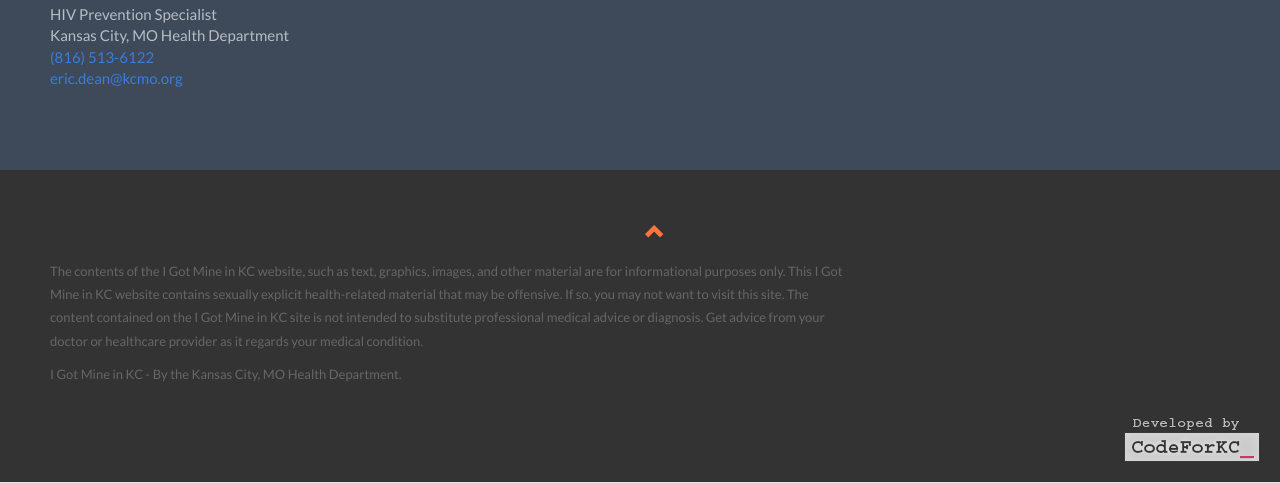
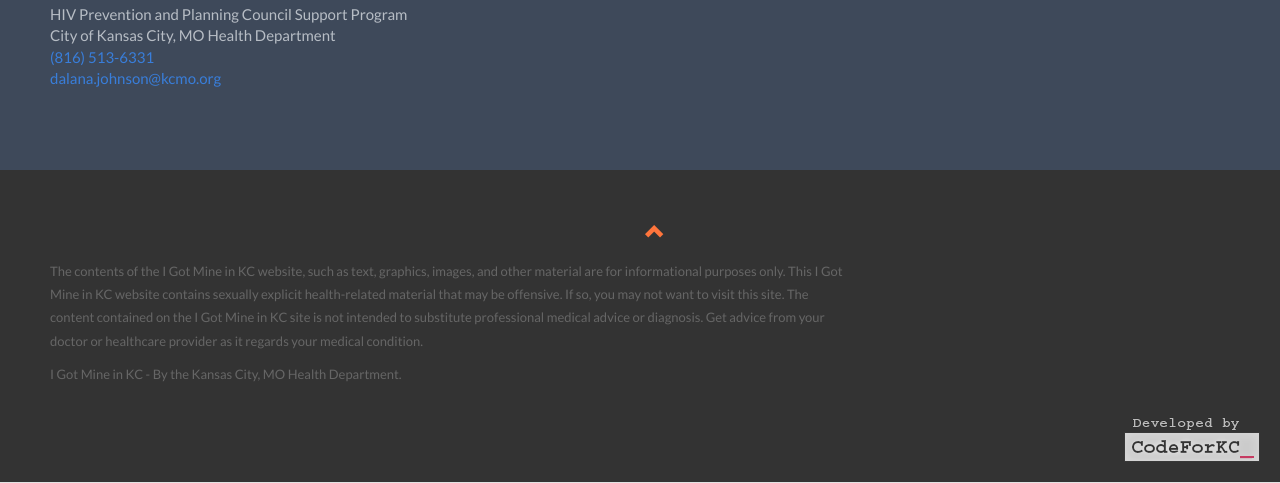
Before and after one commit to codeforkansascity/I-Got-Mine, a plain HTML site: page index.html in a window 1280 px wide. Shown: the part 4215-4698 px from the top of the page. Drawn offline with nearby package versions, Linux system fonts and the light colour scheme; some packages are replaced by stand-ins of ours; no server answers.

Commit message:
Changed contact information #124

```diff
--- a/index.html
+++ b/index.html
@@ -232,10 +232,10 @@
       <h2 class="l10n" data-lkey="Contact">Contact</h2>
       <address>
         <p>
-            HIV Prevention Specialist<br/>
-            Kansas City, MO Health Department<br/>
-            <a href="tel:8165136122" title="Call">(816) 513-6122</a><br/>
-            <a href="mailto:eric.dean@kcmo.org?Subject=I%20Got%20Mine%20in%20KC%20website" title="Send email to Eric">eric.dean@kcmo.org</a>
+            HIV Prevention and Planning Council Support Program<br/>
+            City of Kansas City, MO Health Department<br/>
+            <a href="tel:8165136331" title="Call">(816) 513-6331</a><br/>
+            <a href="mailto:dalana.johnson@kcmo.org?Subject=I%20Got%20Mine%20in%20KC%20website" title="Send email to Dalana">dalana.johnson@kcmo.org</a>
         </p>
 
       </address>
```
